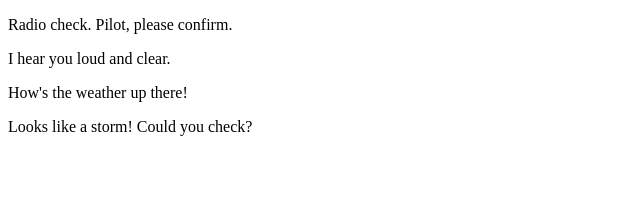
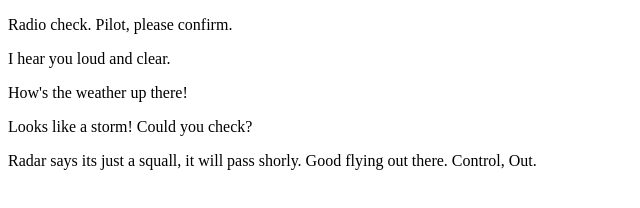
Before and after one commit to LightningFrisk/220Studio, a plain HTML site: page index.html in a window 1280 px wide. Shown: the whole page, without its empty margins (0-640 px from the left). Drawn offline with Linux system fonts and the light colour scheme.

Commit message:
Added final response

```diff
--- a/index.html
+++ b/index.html
@@ -5,5 +5,6 @@
       <p>I hear you loud and clear.</p>
       <p>How's the weather up there!</p>
       <p>Looks like a storm! Could you check?</p>
+      <p>Radar says its just a squall, it will pass shorly. Good flying out there. Control, Out.</p>
    </body>
 </html>
```
